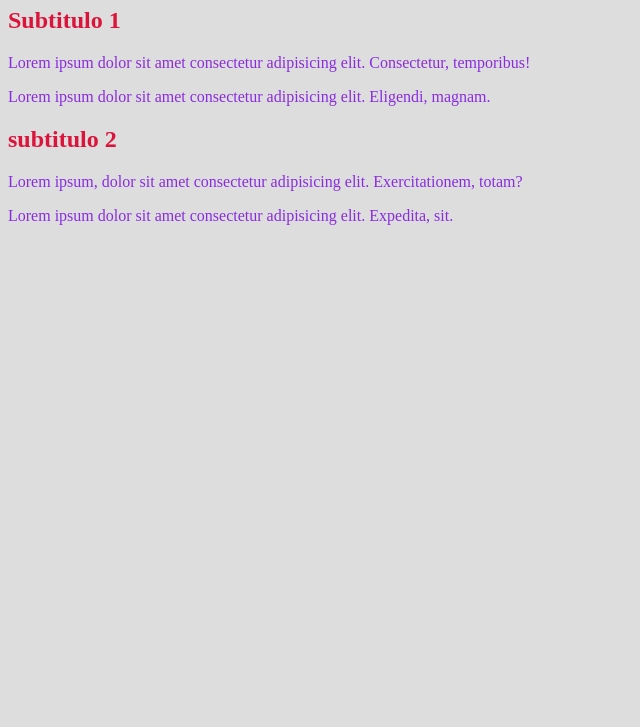
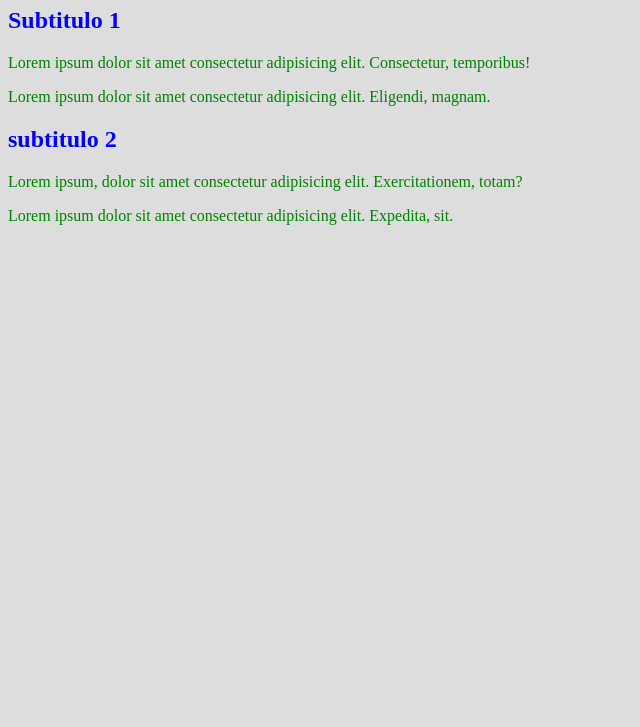
Before and after one commit to JohanaRojas32/subida-netlify, a plain HTML site: page index.html in a window 1280 px wide. Shown: the part 73-800 px from the top of the page, without its empty margins (0-640 px from the left). Drawn offline with Linux system fonts and the light colour scheme.

Commit message:
subo cambio

```diff
--- a/css/estilos.css
+++ b/css/estilos.css
@@ -3,10 +3,10 @@ body {
 }
 
 h1, h2 {
-    color: crimson;
+    color: blue;
 }
 
 
 p {
-    color: blueviolet;
+    color: green;
 }
```
